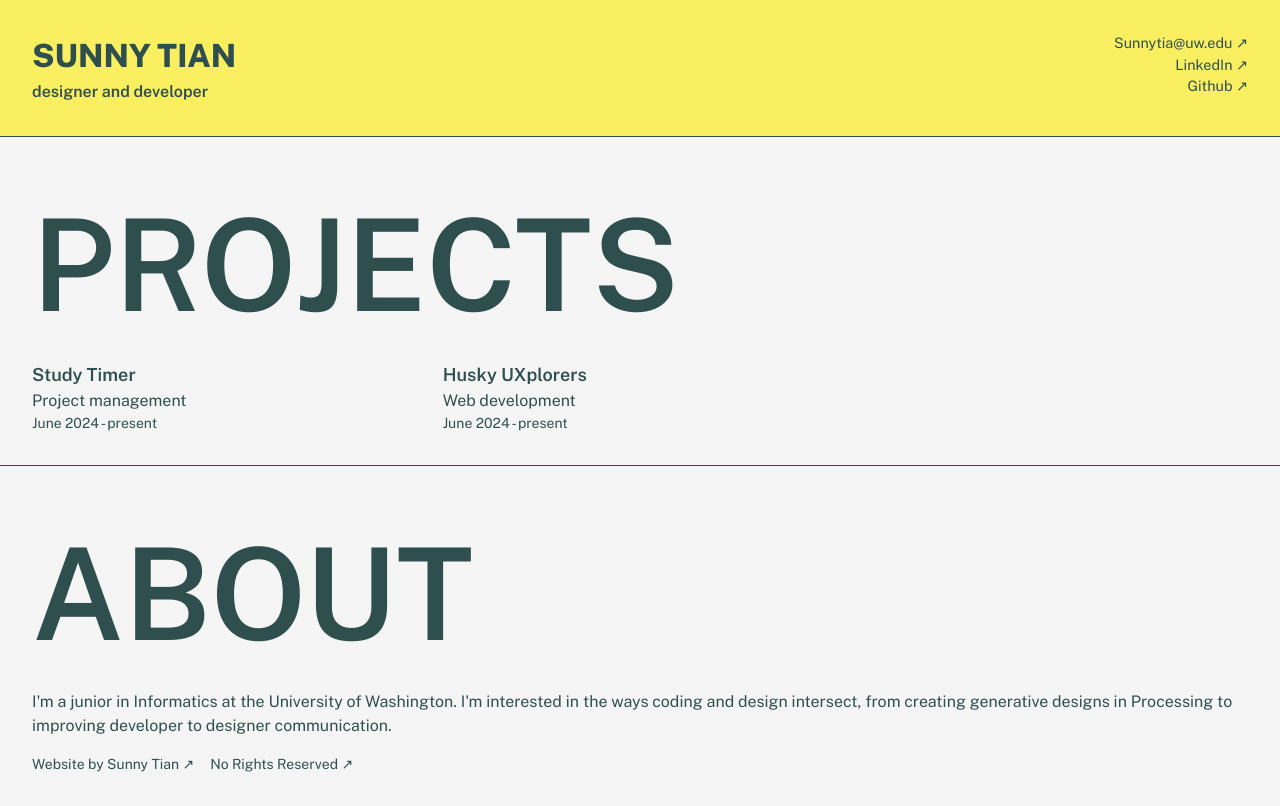
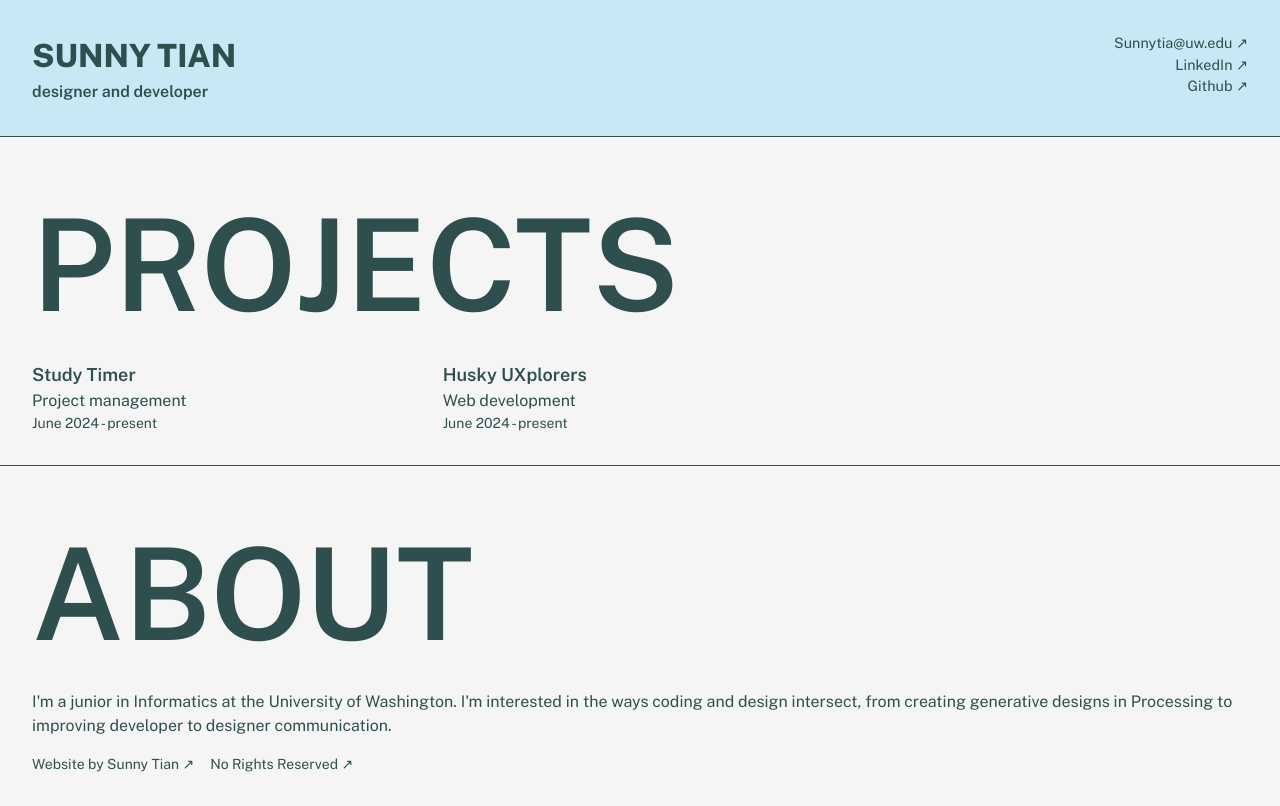
Before and after one commit to sunnyxtian/website, a React (Create React App) app in the folder portfolio/: page / in a window 1280 px wide. Built offline with nearby package versions, Linux system fonts and the light colour scheme.

Commit message:
adding react router

```diff
--- a/portfolio/package.json
+++ b/portfolio/package.json
@@ -8,6 +8,7 @@
     "@testing-library/user-event": "^13.5.0",
     "react": "^18.3.1",
     "react-dom": "^18.3.1",
+    "react-router-dom": "^6.26.2",
     "react-scripts": "5.0.1",
     "tailwindcss": "^3.4.12",
     "web-vitals": "^2.1.4"
--- a/portfolio/src/App.css
+++ b/portfolio/src/App.css
@@ -45,7 +45,8 @@ a:hover {
 }
 
 .sidebar:hover {
-  background-color: rgb(250, 238, 97);
+  transition: 0.5s;
+  background-color: rgb(200, 232, 245);
 
   h1 {
     transition: 0.5s;
@@ -83,7 +84,7 @@ a:hover {
   }
 }
 
-.sidebar, .projects, .about {
+.sidebar, .projects, .about, .project-page {
   padding: 2rem;
   /* padding-bottom: 1rem; */
 }
@@ -108,3 +109,7 @@ a:hover {
     font-weight: 800;
   }
 }
+
+#error-page {
+  padding: 2rem;
+}
--- a/portfolio/src/App.js
+++ /dev/null
@@ -1,16 +0,0 @@
-import './App.css';
-import Sidebar from './components/Sidebar';
-import Projects from './components/Projects';
-import About from './components/About';
-
-function App () {
-  return (
-    <div className="flex flex-col">
-      <Sidebar />
-      <Projects />
-      <About />
-    </div>
-  )
-}
-
-export default App;
--- a/portfolio/src/index.js
+++ b/portfolio/src/index.js
@@ -1,11 +1,32 @@
 import React from 'react';
 import ReactDOM from 'react-dom/client';
+import { createBrowserRouter, CreateBrowserRouter, RouterProvider } from 'react-router-dom';
 import './output.css';
-import App from './App';
+import App from './routes/App';
+import ErrorPage from './routes/ErrorPage';
+import ProjectPage, { SingleProject } from './routes/ProjectPage';
+
+const router = createBrowserRouter([
+  {
+    path: "/",
+    element: <App />,
+    errorElement: <ErrorPage />,
+  },
+  {
+    path: "/projects",
+    element: <ProjectPage />,
+    children: [
+      {
+        path: 'projects/:projectId',
+        element: <SingleProject />
+      }
+    ]
+  }
+]);
 
 const root = ReactDOM.createRoot(document.getElementById('root'));
 root.render(
   <React.StrictMode>
-    <App />
+    <RouterProvider router={router} />
   </React.StrictMode>
 );
--- /dev/null
+++ b/portfolio/src/routes/App.js
@@ -0,0 +1,18 @@
+import { Outlet, Link } from 'react-router-dom';
+
+import '../App.css';
+import Sidebar from '../components/Sidebar';
+import Projects from '../components/Projects';
+import About from '../components/About';
+
+function App () {
+  return (
+    <div className="flex flex-col">
+      <Sidebar />
+      <Projects />
+      <About />
+    </div>
+  )
+}
+
+export default App;
--- /dev/null
+++ b/portfolio/src/routes/ErrorPage.js
@@ -0,0 +1,22 @@
+import { useRouteError } from "react-router-dom";
+import '../App.css';
+
+function ErrorPage () {
+  const error = useRouteError();
+  console.error(error);
+
+  return (
+    <div id="error-page">
+      <h1>OOPS!</h1>
+      <p>An error has occurred</p>
+      <p>
+        "
+        <i>{error.statusText || error.message}</i>
+        "
+      </p>
+      <p><a href="/" className="">go back home</a></p>
+    </div>
+  )
+}
+
+export default ErrorPage;
--- /dev/null
+++ b/portfolio/src/routes/ProjectPage.js
@@ -0,0 +1,23 @@
+import { Outlet, Link } from 'react-router-dom';
+import '../App.css';
+
+function ProjectPage() {
+
+  return (
+    <div className="project-page">
+      <h1>Project Name</h1>
+      <Outlet />
+      <p><a href="/">back to home</a></p>
+    </div>
+  );
+}
+
+export function SingleProject() {
+  return (
+    <div>
+      <h1>Pomodoro</h1>
+    </div>
+  )
+}
+
+export default ProjectPage;
```
Also changed, not shown: 1 other file (tests, documents, lock files or other folders).
